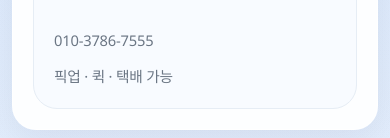
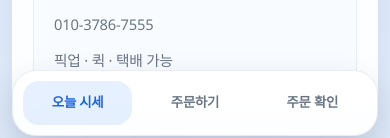
Before and after one commit to yup-cloud/seafood-b2c, a React (Vite) app in the folder web/: page / in a window 390 px wide. Shown: the part 696-834 px from the top of the page. Built offline with nearby package versions, Linux system fonts and the light colour scheme; no server answers; a web font is replaced by a local one.

Commit message:
Use mobile bottom tab bar and keep desktop top nav

```diff
--- a/web/src/components/AppShell.tsx
+++ b/web/src/components/AppShell.tsx
@@ -60,6 +60,17 @@ export function AppShell({ children }: PropsWithChildren) {
         </nav>
       </header>
       <main className="page-frame">{children}</main>
+      <nav className="mobile-tabbar" aria-label="모바일 주요 메뉴">
+        {navigationItems.map((item) => (
+          <NavLink
+            key={`mobile-${item.to}`}
+            to={item.to}
+            className={({ isActive }) => `mobile-tabbar-link${isActive ? " active" : ""}`}
+          >
+            {item.label}
+          </NavLink>
+        ))}
+      </nav>
       <footer className="app-footer">
         <div className="app-footer-inner">
           <p className="footer-copy">오늘 시세 확인부터 주문, 진행 조회까지 한 번에 이용하실 수 있어요.</p>
--- a/web/src/styles.css
+++ b/web/src/styles.css
@@ -210,6 +210,10 @@ img {
   background: rgba(49, 130, 246, 0.12);
 }
 
+.mobile-tabbar {
+  display: none;
+}
+
 .page-frame {
   width: min(1200px, calc(100% - 32px));
   margin: 24px 16px 48px;
@@ -1827,24 +1831,55 @@ textarea:disabled {
   }
 
   .topnav {
-    width: 100%;
-    overflow-x: auto;
-    flex-wrap: nowrap;
-    gap: 6px;
-    padding-bottom: 2px;
-    margin-top: 10px;
-    scrollbar-width: none;
-  }
-
-  .topnav::-webkit-scrollbar {
     display: none;
   }
 
-  .topnav-link {
-    flex: 0 0 auto;
-    padding: 8px 12px;
-    font-size: 0.87rem;
-    white-space: nowrap;
+  .page-frame {
+    margin-bottom: 104px;
+  }
+
+  .mobile-tabbar {
+    position: fixed;
+    left: 12px;
+    right: 12px;
+    bottom: max(12px, env(safe-area-inset-bottom));
+    z-index: 50;
+    display: grid;
+    grid-template-columns: repeat(3, minmax(0, 1fr));
+    gap: 8px;
+    padding: 10px;
+    border: 1px solid rgba(148, 163, 184, 0.2);
+    border-radius: 24px;
+    background: rgba(255, 255, 255, 0.92);
+    box-shadow: 0 18px 38px rgba(15, 23, 42, 0.16);
+    backdrop-filter: blur(18px);
+  }
+
+  .mobile-tabbar-link {
+    display: flex;
+    align-items: center;
+    justify-content: center;
+    min-height: 44px;
+    padding: 0 10px;
+    border-radius: 16px;
+    color: var(--text-muted);
+    font-size: 0.84rem;
+    font-weight: 700;
+    letter-spacing: -0.02em;
+    text-decoration: none;
+    transition:
+      background-color 0.2s ease,
+      color 0.2s ease,
+      transform 0.2s ease;
+  }
+
+  .mobile-tabbar-link.active {
+    color: var(--blue-strong);
+    background: rgba(49, 130, 246, 0.12);
+  }
+
+  .mobile-tabbar-link:active {
+    transform: scale(0.98);
   }
 
   .hero-title {
```
